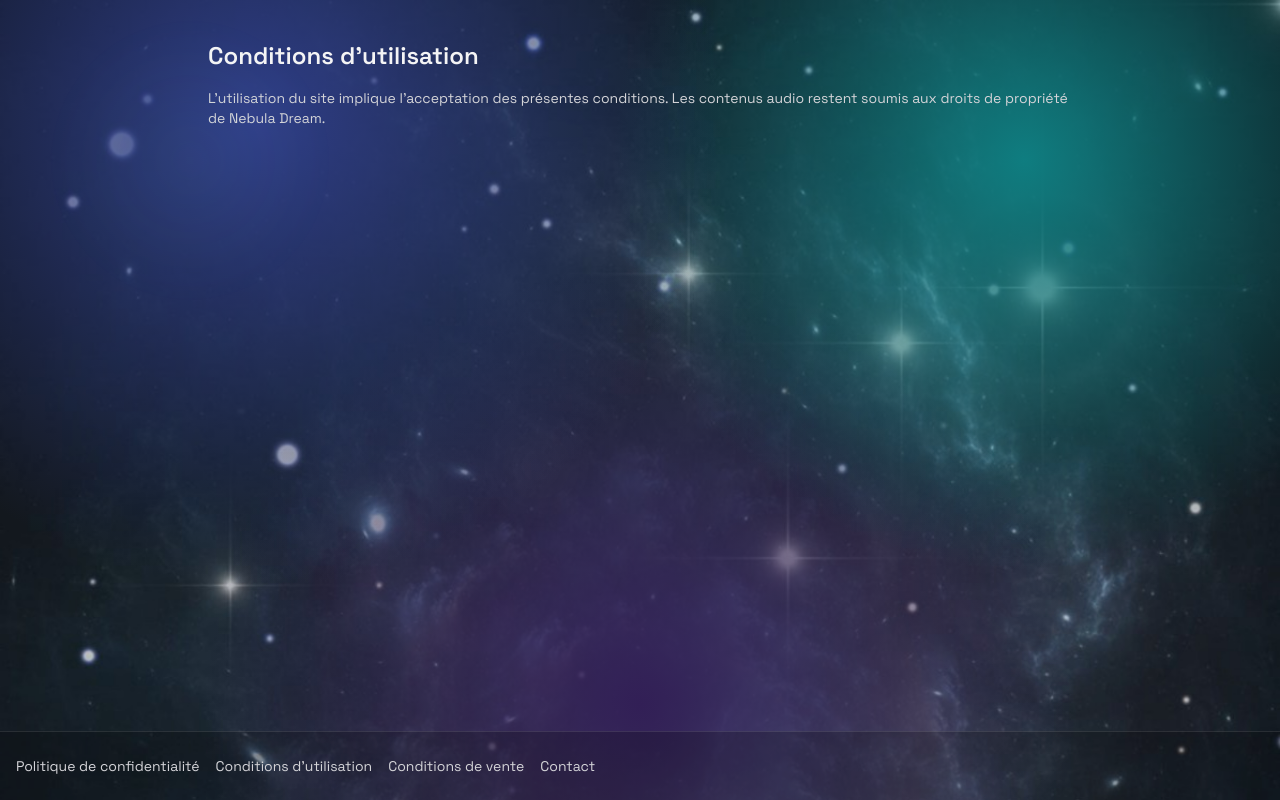
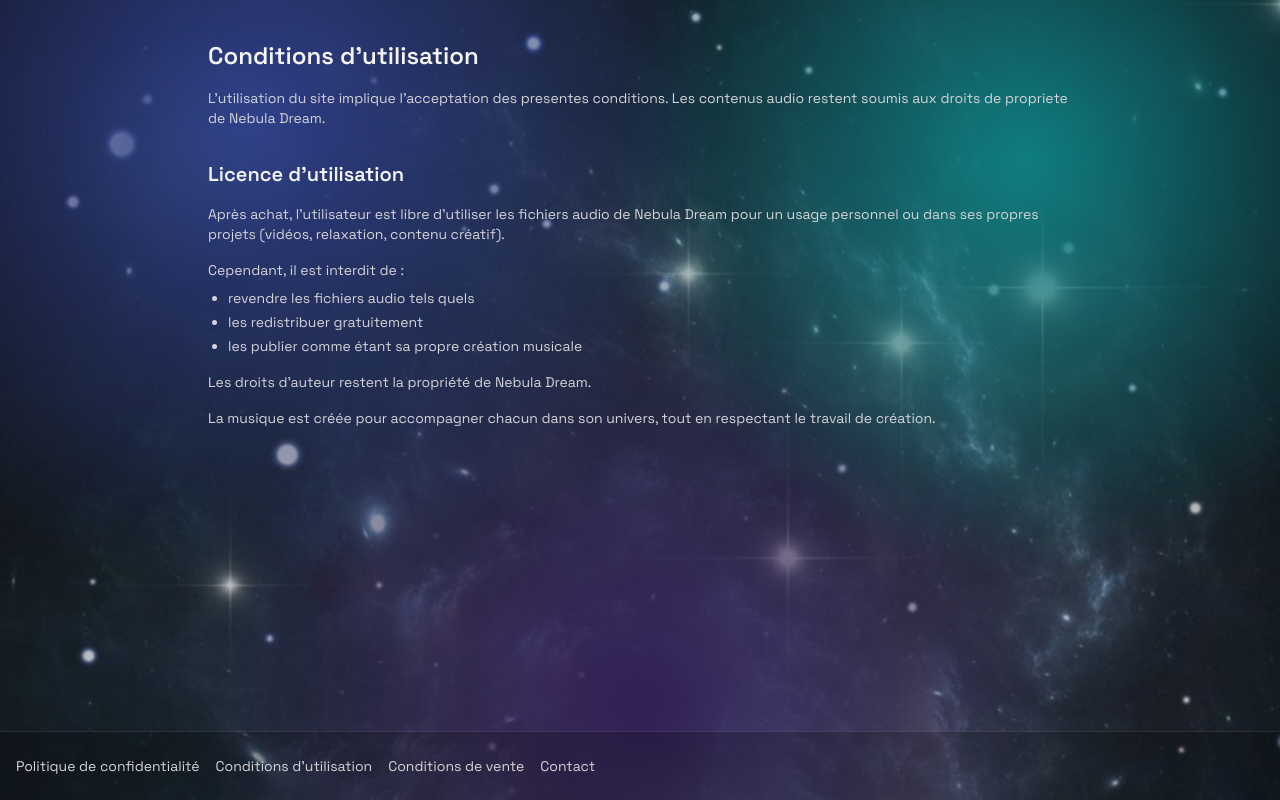
Before and after one commit to vievent7/nebula-dream, a Next.js app: page /legal/terms in a window 1280 px wide. Built offline with nearby package versions, Linux system fonts and the light colour scheme.

Commit message:
Add usage license section to legal terms page

```diff
--- a/src/app/legal/terms/page.tsx
+++ b/src/app/legal/terms/page.tsx
@@ -1,11 +1,36 @@
 export default function TermsPage() {
   return (
     <main className="mx-auto max-w-4xl px-4 py-10 text-zinc-100">
-      <h1 className="text-2xl font-semibold">Conditions d’utilisation</h1>
+      <h1 className="text-2xl font-semibold">Conditions d&apos;utilisation</h1>
       <p className="mt-4 text-sm text-zinc-300">
-        L’utilisation du site implique l’acceptation des présentes conditions. Les contenus audio
-        restent soumis aux droits de propriété de Nebula Dream.
+        L&apos;utilisation du site implique l&apos;acceptation des presentes conditions. Les contenus audio
+        restent soumis aux droits de propriete de Nebula Dream.
       </p>
+
+      <section className="mt-8 space-y-4 text-sm text-zinc-300">
+        <h2 className="text-xl font-semibold text-zinc-100">Licence d&apos;utilisation</h2>
+
+        <p>
+          Après achat, l’utilisateur est libre d’utiliser les fichiers audio de Nebula Dream pour
+          un usage personnel ou dans ses propres projets (vidéos, relaxation, contenu créatif).
+        </p>
+
+        <div className="space-y-2">
+          <p>Cependant, il est interdit de :</p>
+          <ul className="list-disc space-y-1 pl-5">
+            <li>revendre les fichiers audio tels quels</li>
+            <li>les redistribuer gratuitement</li>
+            <li>les publier comme étant sa propre création musicale</li>
+          </ul>
+        </div>
+
+        <p>Les droits d’auteur restent la propriété de Nebula Dream.</p>
+
+        <p>
+          La musique est créée pour accompagner chacun dans son univers, tout en respectant le
+          travail de création.
+        </p>
+      </section>
     </main>
   );
 }
```
